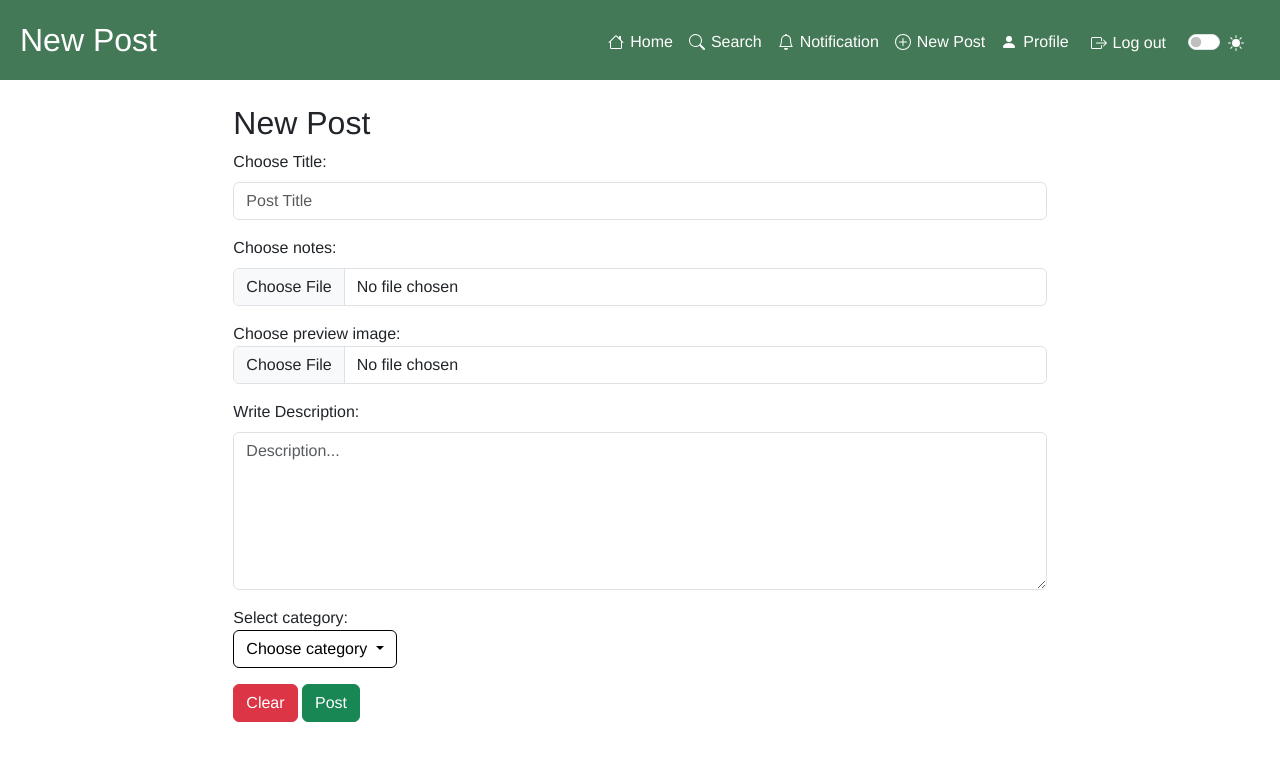
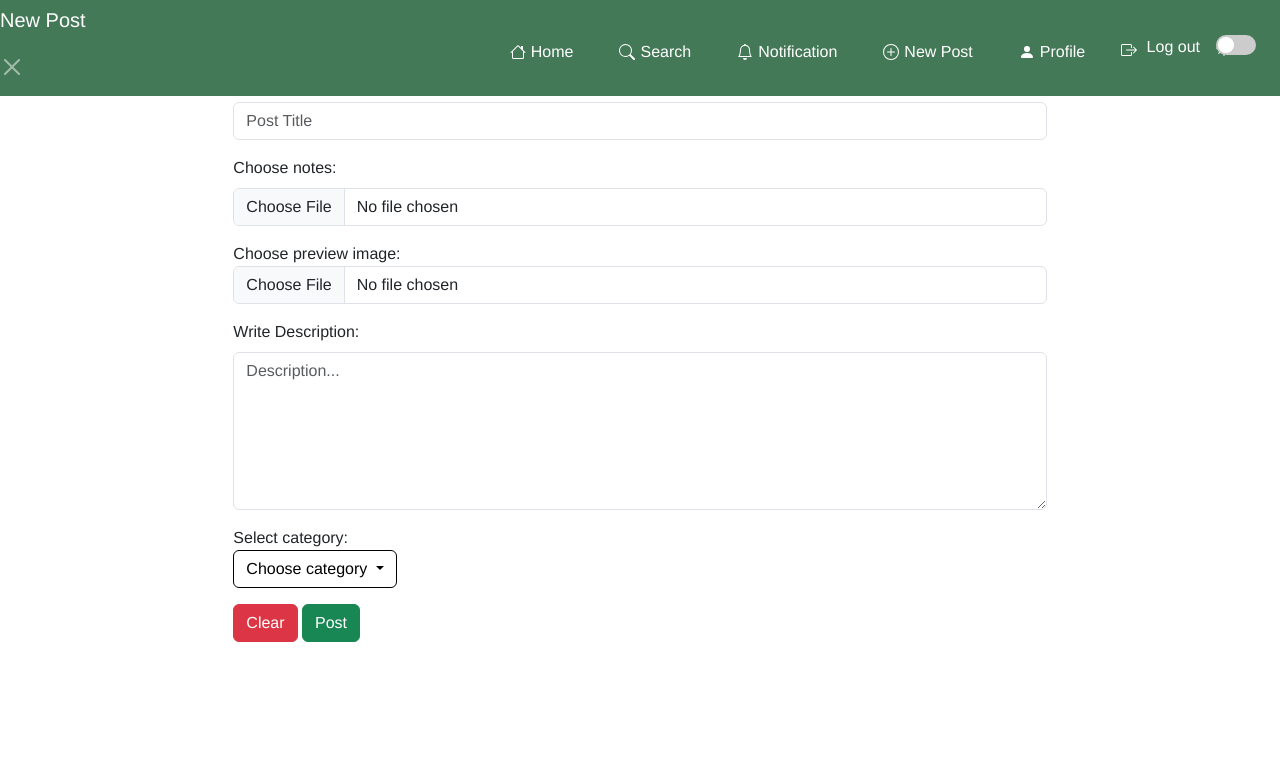
Before and after one commit to davmarc-lab/tecweb-project, a PHP site: page /post/newPost.php in a window 1280 px wide. Shown: the top 761 px of the page. Run offline with PHP 8.4, Linux system fonts and the light colour scheme; a user stored in the database is signed in; data comes from the database, SQL or seed files in the repository.

Commit message:
[ADD] Removed bootstrap and added css for navbar and post cards in the index (some error to fix)

```diff
--- a/website/includes/navbar.php
+++ b/website/includes/navbar.php
@@ -9,7 +9,7 @@ class Navbar
     private $newPostPage = "post/newPost.php";
     private $profilePage = "profile/profilePage.php";
     private $scriptThemePath = "includes/themeScript.js";
-    private $style = "includes/style.css";
+    private $style = "includes/navbarStyle.css";
 
     public function __construct($homePath)
     {
@@ -24,20 +24,19 @@ class Navbar
         <link rel="stylesheet" href="<?php echo ($this->homePath . ($this->style)); ?>" />
         <script src="<?php echo (($this->homePath) . ($this->scriptThemePath)); ?>"></script>
         <nav class="navbar sticky-top navbar-expand-md">
-            <div class="container-fluid">
-                <p class="navbar-brand fs-2 p-2 m-0"><?php echo ($pageName); ?></p>
-                <button class="navbar-toggler p-2 me-2" type="button" data-bs-toggle="offcanvas" data-bs-target="#navbar-off-canvas-lg" aria-controls="navbarOffcanvasLg" aria-label="Toggle navigation">
-                    <span class="navbar-toggler-icon"></span>
-                </button>
-                <div class="offcanvas offcanvas-end border-0" tabindex="-1" id="navbar-off-canvas-lg">
-                    <div class="offcanvas-header">
-                        <h5 class="offcanvas-title" id="off-canvas-navbar-label"><?php echo ($pageName); ?></h5>
+            <div class="navbar-header">
+                <h5 class="navbar-title" id="off-canvas-navbar-label"><?php echo ($pageName); ?></h5>
                 <button type="button" class="btn btn-close btn-close-white" data-bs-dismiss="offcanvas" aria-label="Close"></button>
             </div>
-                    <div class="offcanvas-body">
+            <a href="#" class="toggle-button">
+                <span class="bar"></span>
+                <span class="bar"></span>
+                <span class="bar"></span>
+            </a>
+            <div class="navbar-body">
                 <ul class="navbar-nav justify-content-end flex-grow-1 pe-3 mt-1">
                     <li class="nav-item p-2 mt-1">
-                                <a class="icon-link icon-link-hover link-underline-opacity-0 link-underline-opacity-75-hover" href="<?php echo (($this->homePath) . ($this->homePage)); ?>">
+                        <a href="<?php echo (($this->homePath) . ($this->homePage)); ?>">
                             <svg xmlns="http://www.w3.org/2000/svg" width="16" height="16" fill="currentColor" class="bi bi-house" viewBox="0 0 16 16">
                                 <path d="M8.707 1.5a1 1 0 0 0-1.414 0L.646 8.146a.5.5 0 0 0 .708.708L2 8.207V13.5A1.5 1.5 0 0 0 3.5 15h9a1.5 1.5 0 0 0 1.5-1.5V8.207l.646.647a.5.5 0 0 0 .708-.708L13 5.793V2.5a.5.5 0 0 0-.5-.5h-1a.5.5 0 0 0-.5.5v1.293zM13 7.207V13.5a.5.5 0 0 1-.5.5h-9a.5.5 0 0 1-.5-.5V7.207l5-5z" />
                             </svg>
@@ -45,7 +44,7 @@ class Navbar
                         </a>
                     </li>
                     <li class="nav-item p-2 mt-1">
-                                <a class="icon-link icon-link-hover link-underline-opacity-0 link-underline-opacity-75-hover" href="<?php echo (($this->homePath) . ($this->searchPage)); ?>">
+                        <a href="<?php echo (($this->homePath) . ($this->searchPage)); ?>">
                             <svg xmlns="http://www.w3.org/2000/svg" width="16" height="16" fill="currentColor" class="bi bi-search" viewBox="0 0 16 16">
                                 <path d="M11.742 10.344a6.5 6.5 0 1 0-1.397 1.398h-.001q.044.06.098.115l3.85 3.85a1 1 0 0 0 1.415-1.414l-3.85-3.85a1 1 0 0 0-.115-.1zM12 6.5a5.5 5.5 0 1 1-11 0 5.5 5.5 0 0 1 11 0" />
                             </svg>
@@ -53,7 +52,7 @@ class Navbar
                         </a>
                     </li>
                     <li class="nav-item p-2 mt-1">
-                                <a class="icon-link icon-link-hover link-underline-opacity-0 link-underline-opacity-75-hover" href="<?php echo (($this->homePath) . ($this->notifPage)); ?>">
+                        <a href="<?php echo (($this->homePath) . ($this->notifPage)); ?>">
                             <svg xmlns="http://www.w3.org/2000/svg" width="16" height="16" fill="currentColor" class="bi bi-bell" viewBox="0 0 16 16">
                                 <path d="M8 16a2 2 0 0 0 2-2H6a2 2 0 0 0 2 2M8 1.918l-.797.161A4 4 0 0 0 4 6c0 .628-.134 2.197-.459 3.742-.16.767-.376 1.566-.663 2.258h10.244c-.287-.692-.502-1.49-.663-2.258C12.134 8.197 12 6.628 12 6a4 4 0 0 0-3.203-3.92zM14.22 12c.223.447.481.801.78 1H1c.299-.199.557-.553.78-1C2.68 10.2 3 6.88 3 6c0-2.42 1.72-4.44 4.005-4.901a1 1 0 1 1 1.99 0A5 5 0 0 1 13 6c0 .88.32 4.2 1.22 6" />
                             </svg>
@@ -61,7 +60,7 @@ class Navbar
                         </a>
                     </li>
                     <li class="nav-item p-2 mt-1">
-                                <a class="icon-link icon-link-hover link-underline-opacity-0 link-underline-opacity-75-hover" href="<?php echo (($this->homePath) . ($this->newPostPage)); ?>">
+                        <a href="<?php echo (($this->homePath) . ($this->newPostPage)); ?>">
                             <svg xmlns="http://www.w3.org/2000/svg" width="16" height="16" fill="currentColor" class="bi bi-plus-circle" viewBox="0 0 16 16">
                                 <path d="M8 15A7 7 0 1 1 8 1a7 7 0 0 1 0 14m0 1A8 8 0 1 0 8 0a8 8 0 0 0 0 16" />
                                 <path d="M8 4a.5.5 0 0 1 .5.5v3h3a.5.5 0 0 1 0 1h-3v3a.5.5 0 0 1-1 0v-3h-3a.5.5 0 0 1 0-1h3v-3A.5.5 0 0 1 8 4" />
@@ -70,7 +69,7 @@ class Navbar
                         </a>
                     </li>
                     <li class="nav-item p-2 mt-1">
-                                <a class="icon-link icon-link-hover link-underline-opacity-0 link-underline-opacity-75-hover" href="<?php echo (($this->homePath) . ($this->profilePage)); ?>">
+                        <a href="<?php echo (($this->homePath) . ($this->profilePage)); ?>">
                             <svg xmlns="http://www.w3.org/2000/svg" width="16" height="16" fill="currentColor" class="bi bi-person-fill" viewBox="0 0 16 16">
                                 <path d="M3 14s-1 0-1-1 1-4 6-4 6 3 6 4-1 1-1 1zm5-6a3 3 0 1 0 0-6 3 3 0 0 0 0 6" />
                             </svg>
@@ -79,7 +78,7 @@ class Navbar
                     </li>
                     <li class="nav-item p-2 mt-1">
                         <form action="<?php echo $this->homePath . $this->logout; ?>">
-                                    <button class="icon-link icon-link-hover link-underline-opacity-0 link-underline-opacity-75-hover logout-button" type="submit">
+                            <button type="submit">
                                 <svg xmlns="http://www.w3.org/2000/svg" width="16" height="16" fill="currentColor" class="bi bi-box-arrow-right" viewBox="0 0 16 16">
                                     <path fill-rule="evenodd" d="M10 12.5a.5.5 0 0 1-.5.5h-8a.5.5 0 0 1-.5-.5v-9a.5.5 0 0 1 .5-.5h8a.5.5 0 0 1 .5.5v2a.5.5 0 0 0 1 0v-2A1.5 1.5 0 0 0 9.5 2h-8A1.5 1.5 0 0 0 0 3.5v9A1.5 1.5 0 0 0 1.5 14h8a1.5 1.5 0 0 0 1.5-1.5v-2a.5.5 0 0 0-1 0z" />
                                     <path fill-rule="evenodd" d="M15.854 8.354a.5.5 0 0 0 0-.708l-3-3a.5.5 0 0 0-.708.708L14.293 7.5H5.5a.5.5 0 0 0 0 1h8.793l-2.147 2.146a.5.5 0 0 0 .708.708z" />
@@ -89,8 +88,9 @@ class Navbar
                         </form>
                     </li>
                     <li class="nav-item p-2 mt-1">
-                                <div class="form-check form-switch">
-                                    <input type="checkbox" class="form-check-input" role="switch" id="switch-theme" />
+                        <div class="theme-switch">
+                            <input type="checkbox" role="switch" id="switch-theme" />
+                            <label for="switch-theme" class="slider"></label>
                             <label for="switch-theme" hidden>Checkbox to choose light or dark theme</label>
                             <span id="theme-icon">
                                 <?php
@@ -114,8 +114,6 @@ class Navbar
                     </li>
                 </ul>
             </div>
-                </div>
-            </div>
         </nav>
 <?php
     }
--- /dev/null
+++ b/website/includes/navbarStyle.css
@@ -0,0 +1,164 @@
+body:not(.signup-body, .login-body) {
+    font-family: Helvetica, Arial, sans-serif !important;
+}
+
+#changing-text {
+    font-family: 'Bebas Neue', sans-serif;
+    font-size: 40px;
+    text-align: center;
+}
+
+.side-panel {
+    background-color: #81BDDF;
+    padding-top: 40vh;
+}
+
+.waves {
+    width: 100%;
+    height: 20%;
+    z-index: -1;
+}
+
+.table-responsive {
+    max-height: 300px;
+}
+
+/* Style for Navbar */
+.navbar {
+    background-color: #006f3c;
+    color: white !important;
+    border: none;
+    position: fixed;
+    top: 0;
+    left: 0;
+    width: 100%;
+    margin-bottom: 2%;
+    display: flex;
+    justify-content: space-between;
+    align-items: center;
+    z-index: 100;
+    overflow-x: hidden;
+}
+
+.navbar-header {
+    font-size: xx-large;
+    font-weight: bold;
+}
+
+.navbar-body ul {
+    list-style: none;
+    display: flex;
+    align-items: right;
+}
+
+.nav-item > a {
+    color: white;
+    font-style: normal;
+    font-weight: normal;
+    text-decoration: none !important;
+    display: flex;
+    align-items: center;
+    margin-right: 10px;
+    padding: 5px 10px;
+}
+
+.nav-item button {
+    background-color: transparent;
+    color: white;
+    border: none;
+    text-align: center;
+    font-style: normal;
+    font-weight: normal;
+    padding: 0;
+}
+
+.nav-item button {
+    font-size: inherit;
+    text-align: top;
+}
+
+.nav-item button > svg {
+    margin-top: 5px;
+}
+
+.navbar-body svg {
+    margin-right: 5px;
+}
+
+.nav-item:hover {
+    text-decoration: underline !important;
+}
+
+.theme-switch {
+    position: relative;
+    display: inline-block;
+    width: 40px;
+    height: 20px;
+}
+
+.theme-switch input {
+    display: none;
+}
+
+.theme-switch .slider {
+    position: absolute;
+    cursor: pointer;
+    top: 0;
+    left: 0;
+    right: 0;
+    bottom: 0;
+    background-color: #ccc;
+    transition: .4s;
+    border-radius: 20px;
+}
+
+.theme-switch input:checked + .slider {
+    background-color: #2196F3;
+}
+
+.theme-switch input:checked + .slider:before {
+    transform: translateX(20px);
+}
+
+.theme-switch .slider:before {
+    position: absolute;
+    content: "";
+    height: 16px;
+    width: 16px;
+    left: 2px;
+    bottom: 2px;
+    background-color: white;
+    transition: .4s;
+    border-radius: 50%;
+}
+
+.toggle-button {
+    position: absolute;
+    top: 40%;
+    right: 3%;
+    display: none;
+    flex-direction: column;
+    justify-content: space-between;
+    width: 30px;
+    height: 20px;
+    padding: 1%;
+    border: 1px solid white;
+    border-radius: 10px;
+}
+
+.toggle-button .bar {
+    height: 3px;
+    width: 100%;
+    background-color: white;
+    border-radius: 10px;
+}
+
+@media screen and (max-width: 768px) {
+    .toggle-button {
+        display: flex;
+    }
+
+    .nav-item {
+        display: none;
+    }
+}
--- a/website/index.php
+++ b/website/index.php
@@ -4,15 +4,13 @@
 <head>
     <meta charset="UTF-8" />
     <meta name="viewport" content="width=device-width, initial-scale=1.0" />
-    <link href="https://cdn.jsdelivr.net/npm/bootstrap@5.3.2/dist/css/bootstrap.min.css" rel="stylesheet" integrity="sha384-T3c6CoIi6uLrA9TneNEoa7RxnatzjcDSCmG1MXxSR1GAsXEV/Dwwykc2MPK8M2HN" crossorigin="anonymous" />
     <link rel="preconnect" href="https://fonts.googleapis.com">
     <link rel="preconnect" href="https://fonts.gstatic.com" crossorigin>
     <link href="https://fonts.googleapis.com/css2?family=Thasadith:wght@700&display=swap" rel="stylesheet">
-    <link rel="stylesheet" href="includes/style.css" />
+    <link rel="stylesheet" href="includes/newStyle.css" />
     <script src="https://code.jquery.com/jquery-3.6.4.min.js"></script>
     <script src="includes/cookieScript.js"></script>
     <script src="getPosts.js" defer></script>
-    <link rel="stylesheet" href="postStyle.css">
     <link rel="icon" href="nfa-icon.png" type="image/x-icon" />
     <title>NoteForAll</title>
 </head>
```
Also changed, not shown: website/includes/newStyle.css (added, +9 -0 lines). Lines whose indentation alone changed are shown as unchanged.
